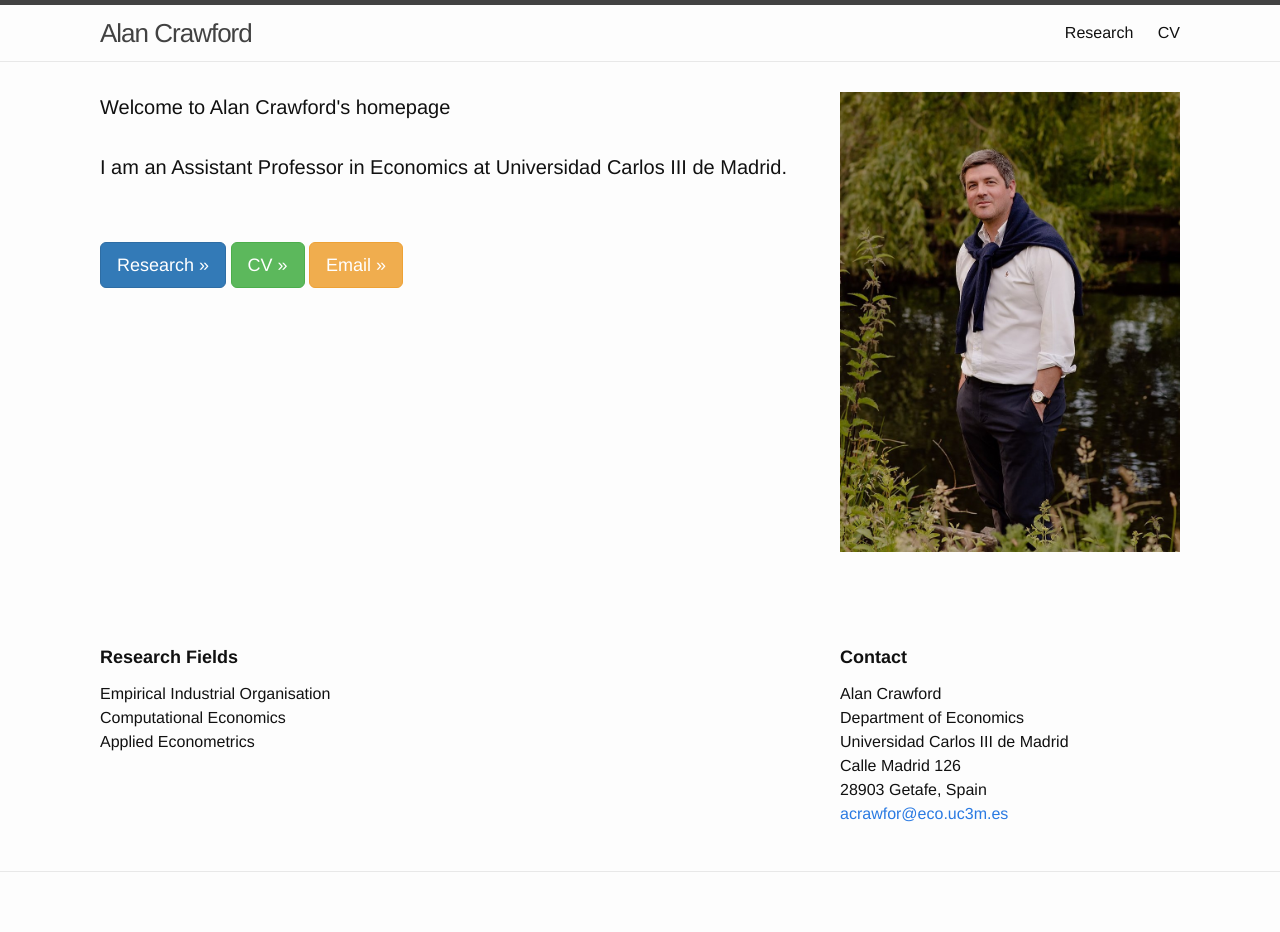
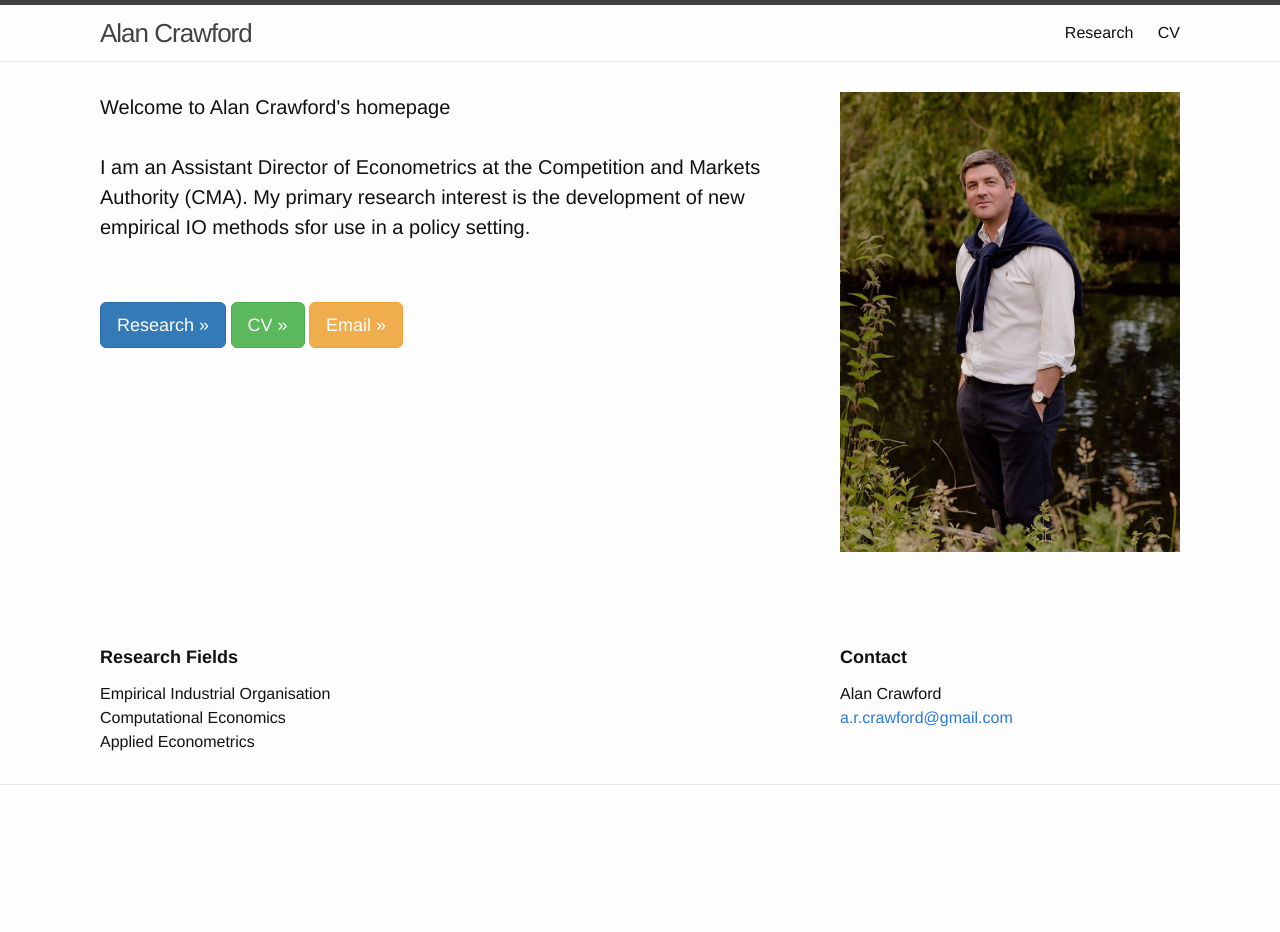
Before and after one commit to alancrawford/alancrawford.github.io, a Jekyll site: the page built from index.html, in a window 1280 px wide. Built offline with Jekyll 4.4.1, drawn with Linux system fonts in a browser that asks for light colours; after the commit the page ends 900 px from its top, so only the background shows below that.

Commit message:
Update web page and CV

```diff
--- a/index.html
+++ b/index.html
@@ -8,13 +8,13 @@ layout: default
     <div class="col-xs-12 col-sm-8">
       <h4norm>Welcome to Alan Crawford's homepage<br>
       <br>
-I am an Assistant Professor in Economics at Universidad Carlos III de Madrid.<br>
+I am an Assistant Director of Econometrics at the Competition and Markets Authority (CMA). My primary research interest is the development of new empirical IO methods sfor use in a policy setting.<br>
 
 <br></h4norm>
   <div class="btn--hold">
     <a class="btn btn-lg btn-primary" href="/Research/">Research »</a>
-    <a class="btn btn-lg btn-success" href="/assets/cv/AlanCrawfordCV.pdf">CV »</a>
-    <a class="btn btn-lg btn-warning" href="mailto:acrawfor@eco.uc3m.es">Email »</a>
+    <a class="btn btn-lg btn-success" href="/assets/cv/AlanCrawfordCommercialCV.pdf">CV »</a>
+    <a class="btn btn-lg btn-warning" href="mailto:a.r.crawford@gmail.com">Email »</a>
   </div>
     </div>
     <div class="col-xs-4 hidden-xs">
@@ -39,11 +39,7 @@ I am an Assistant Professor in Economics at Universidad Carlos III de Madrid.<br
     <div class="col-sm-4">
       <h4>Contact</h4>
       <p>Alan Crawford<br>
-Department of Economics<br>
-Universidad Carlos III de Madrid<br>
-Calle Madrid 126<br>
-28903 Getafe, Spain<br>
-<a href="mailto:acrawfor@eco.uc3m.es">acrawfor@eco.uc3m.es</a></p>
+<a href="mailto:a.r.crawford@gmail.com">a.r.crawford@gmail.com</a></p>
     </div>
   </div>
 
```
